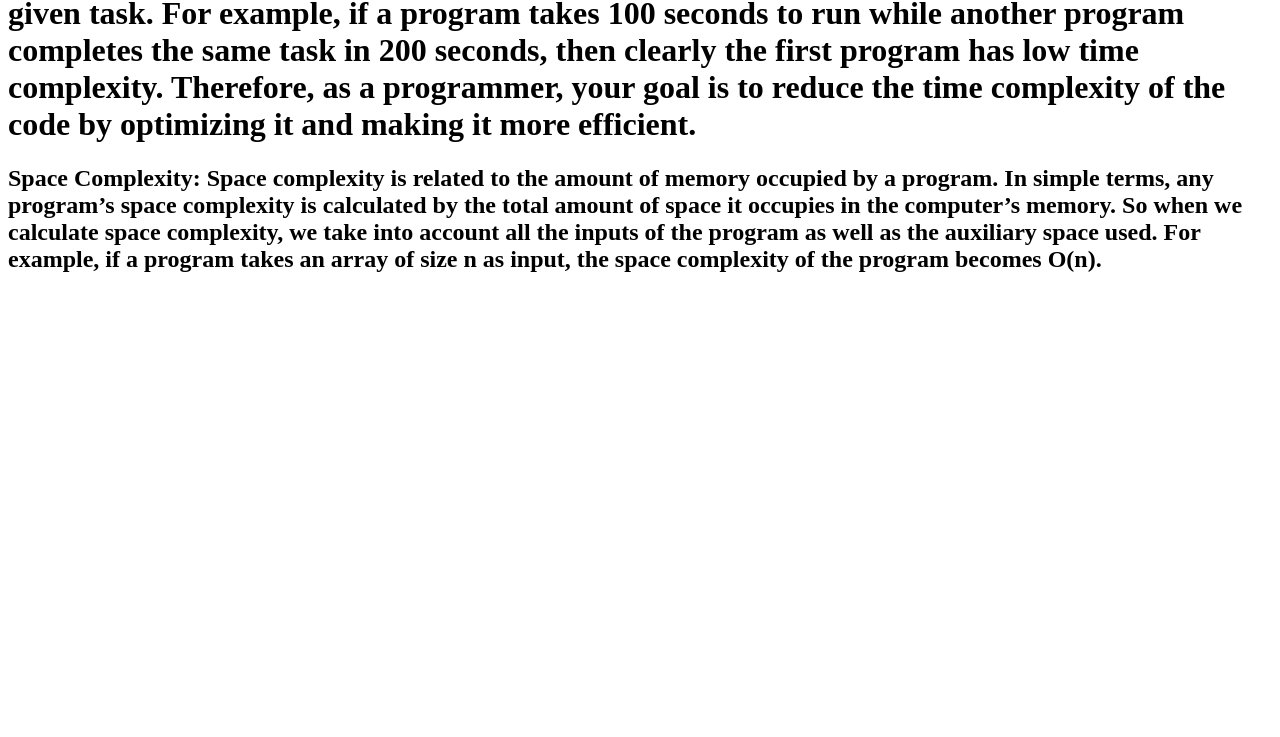
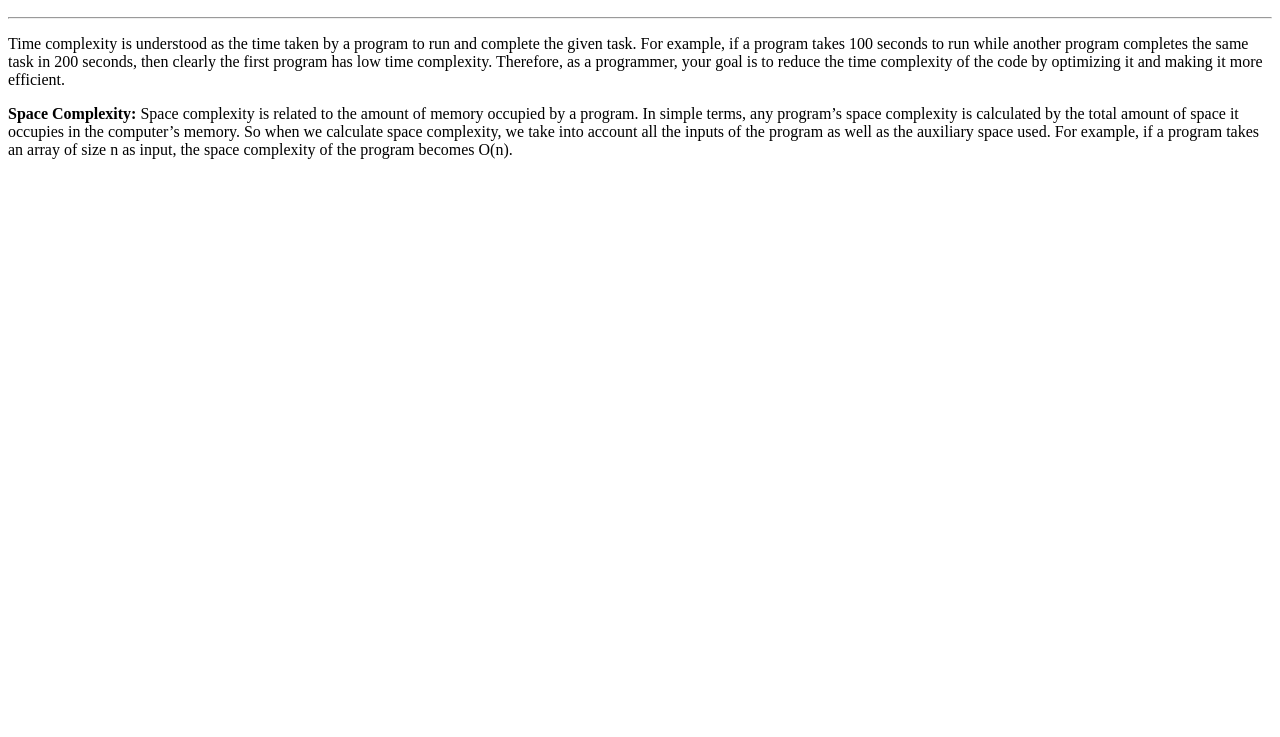
Before and after one commit to acciojob/time-and-space-complexity-saif520, a website: page main.html in a window 1280 px wide. Shown: the part 63-800 px from the top of the page. Drawn offline with Linux system fonts and the light colour scheme.

Commit message:
created a submission

```diff
--- a/main.html
+++ b/main.html
@@ -8,8 +8,10 @@
 
 <body>
 	<!-- the entire body must be written by student -->
-	<h1>Time complexity is understood as the time taken by a program to run and complete the given task. For example, if a program takes 100 seconds to run while another program completes the same task in 200 seconds, then clearly the first program has low time complexity. Therefore, as a programmer, your goal is to reduce the time complexity of the code by optimizing it and making it more efficient.</h1>
-	<h2>Space Complexity: Space complexity is related to the amount of memory occupied by a program. In simple terms, any program’s space complexity is calculated by the total amount of space it occupies in the computer’s memory. So when we calculate space complexity, we take into account all the inputs of the program as well as the auxiliary space used. For example, if a program takes an array of size n as input, the space complexity of the program becomes O(n).</h2>
+	<h1>Time and Space Complexity</h1>
+	<hr>
+	<p>Time complexity is understood as the time taken by a program to run and complete the given task. For example, if a program takes 100 seconds to run while another program completes the same task in 200 seconds, then clearly the first program has low time complexity. Therefore, as a programmer, your goal is to reduce the time complexity of the code by optimizing it and making it more efficient.</p>
+	<p><b>Space Complexity:</b> Space complexity is related to the amount of memory occupied by a program. In simple terms, any program’s space complexity is calculated by the total amount of space it occupies in the computer’s memory. So when we calculate space complexity, we take into account all the inputs of the program as well as the auxiliary space used. For example, if a program takes an array of size n as input, the space complexity of the program becomes O(n).</p>
     <script type="text/javascript" src="./script.js">
 </script>
 
```
